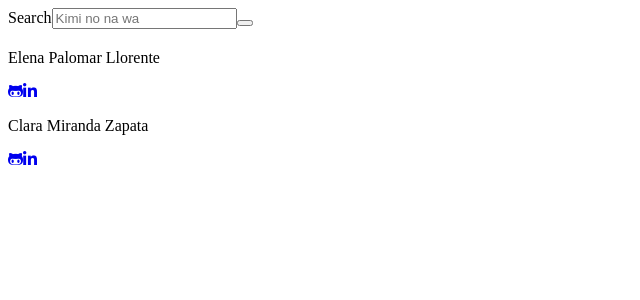
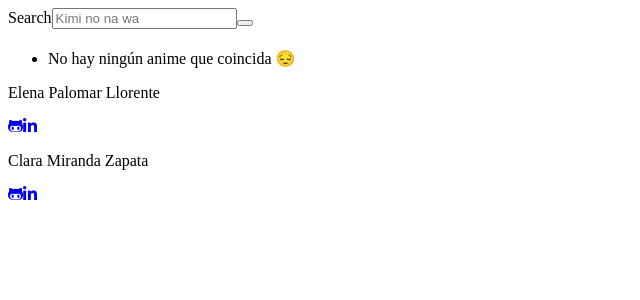
Before and after one commit to ElenaPalomar/anime-series-finder, a React (Create React App) app: page /browse in a window 1280 px wide. Shown: the top 300 px of the page, without its empty margins (0-640 px from the left). Built offline with nearby package versions, Linux system fonts and the light colour scheme.

Commit message:
Start work on AnimeList

```diff
--- a/src/components/App.js
+++ b/src/components/App.js
@@ -63,6 +63,8 @@ function App() {
                 searchValue={searchValue}
                 handleSearch={handleSearch}
                 handleClickSearch={handleClickSearch}
+                animeData={animeData}
+                searchFetch={searchFetch}
               />
             </>
           }
--- a/src/components/browse/MainBrowser.js
+++ b/src/components/browse/MainBrowser.js
@@ -1,6 +1,7 @@
 import Browser from "./Browser";
 import Button from "../shared/Button";
 import Title from "../shared/Title";
+import AnimeList from "./list/AnimeList";
 
 const MainBrowser = (props) => {
   // FUNCTIONS
@@ -17,6 +18,10 @@ const MainBrowser = (props) => {
       </form>
       <section className='section__list'>
         <Title />
+        <AnimeList
+          animeData={props.animeData}
+          searchFetch={props.searchFetch}
+        />
       </section>
     </main>
   );
--- /dev/null
+++ b/src/components/browse/list/AnimeCard.js
@@ -0,0 +1,26 @@
+import Button from "../../shared/Button";
+import { Link } from "react-router-dom";
+
+const AnimeCard = (props) => {
+  return (
+    <>
+      <Link
+        to={`/anime/${props.anime.id}`}
+        className='anime__link'
+        title={props.anime.title}
+      >
+        <img
+          src={props.anime.poster}
+          className='anime__poster'
+          alt={props.anime.title}
+        />
+        <h3 className='anime__title'>{props.anime.title}</h3>
+        <Button text='Favorite' />
+        <Button text='Watched' />
+        <Button text='Pending' />
+      </Link>
+    </>
+  );
+};
+
+export default AnimeCard;
--- /dev/null
+++ b/src/components/browse/list/AnimeList.js
@@ -0,0 +1,26 @@
+import AnimeCard from "./AnimeCard";
+
+const AnimeList = (props) => {
+  // FUNCTIONS
+  // Function to render the animes' list
+  const renderAnimeList = props.animeData.map((anime) => (
+    <li className='anime' key={props.anime.id}>
+      {/* Pass each object of the state of API array to the AnimeItem component with the props 'anime' */}
+      <AnimeCard animeData={props.animeData} />
+    </li>
+  ));
+
+  return (
+    <ul>
+      {renderAnimeList.length === 0 ? (
+        <li className='anime--error'>
+          No hay ningún anime que coincida {props.searchFetch} 😔
+        </li>
+      ) : (
+        renderAnimeList
+      )}
+    </ul>
+  );
+};
+
+export default AnimeList;
```
